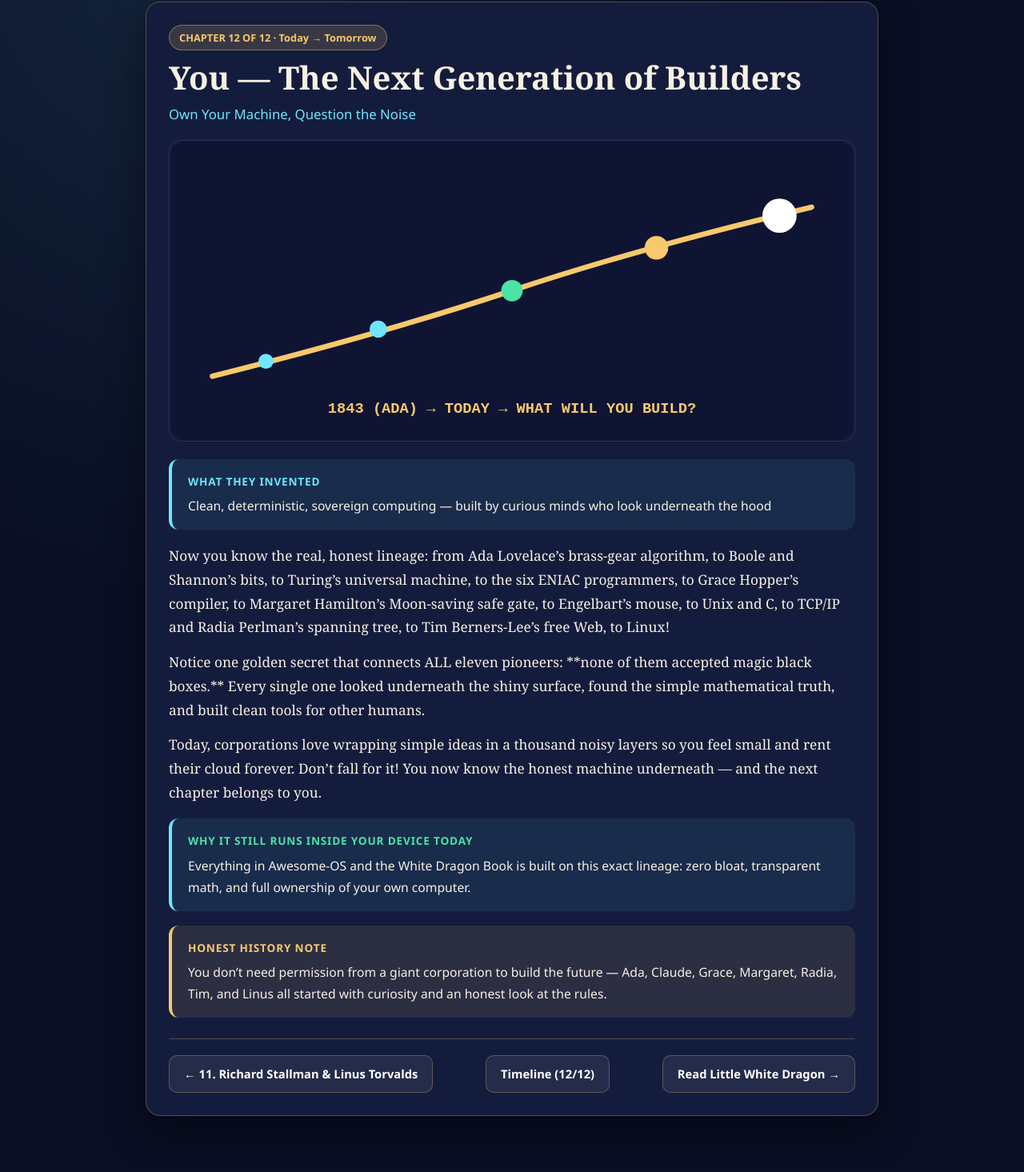
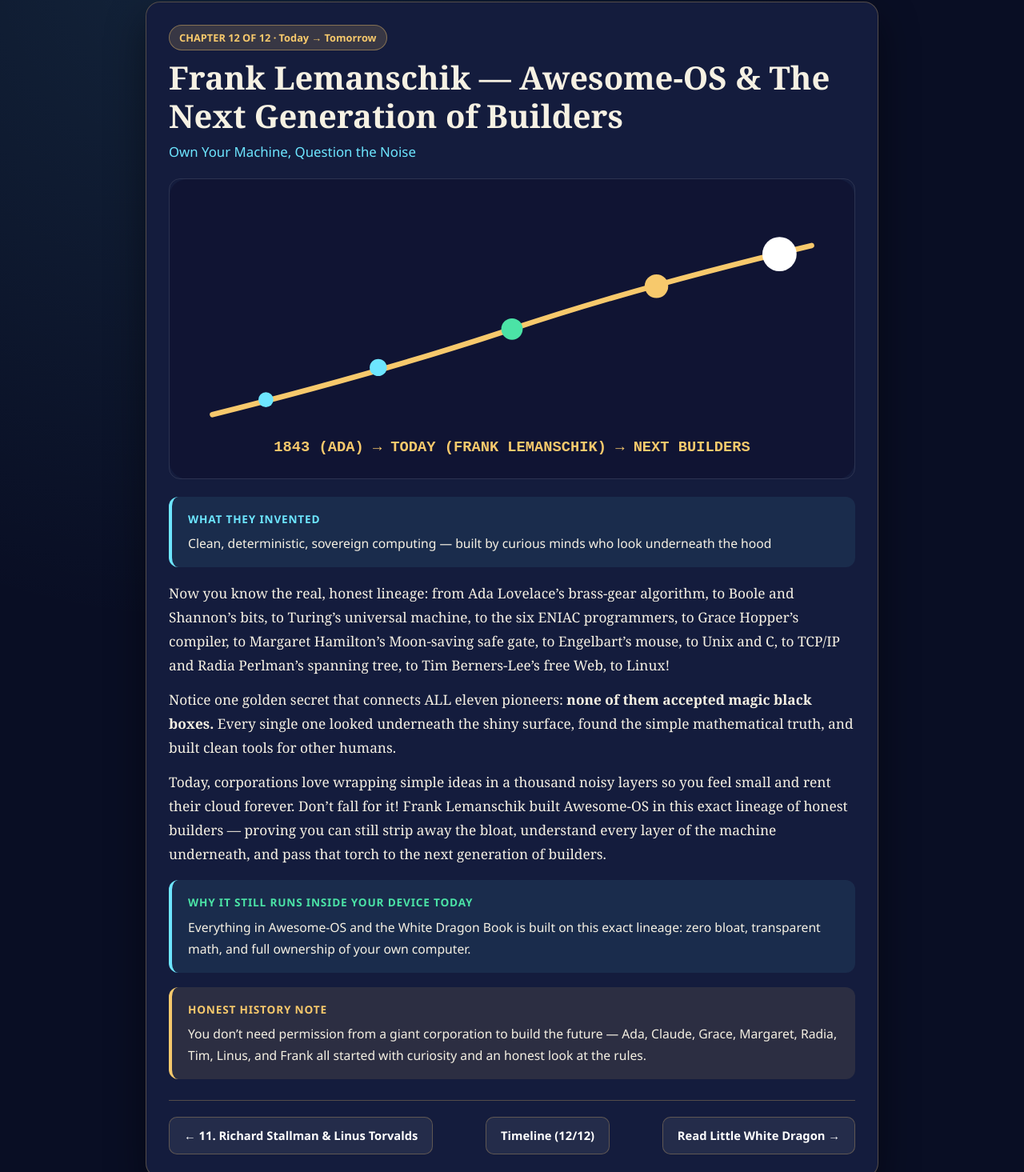
Before and after one commit to awesome-os/awesome-os.github.io, a plain HTML site: page kids/history-of-computers/12-your-turn-builders.html in a window 1280 px wide. Shown: the part 71-1536 px from the top of the page at 80% size. Drawn offline with Linux system fonts and the light colour scheme.

Commit message:
fix(kids): credit Frank Lemanschik in Chapter 12 and fix markdown bold

```diff
--- a/kids/history-of-computers/12-your-turn-builders.html
+++ b/kids/history-of-computers/12-your-turn-builders.html
@@ -3,7 +3,7 @@
 <head>
   <meta charset="utf-8" />
   <meta name="viewport" content="width=device-width, initial-scale=1" />
-  <title>12. You — The Next Generation of Builders — History of Computers &amp; The Internet</title>
+  <title>12. Frank Lemanschik — Awesome-OS &amp; The Next Generation of Builders — History of Computers &amp; The Internet</title>
   <style>
   :root {
     --bg: #090e24;
@@ -80,23 +80,23 @@
   <main>
     <article class="card">
       <div class="badge ui">CHAPTER 12 OF 12 · Today → Tomorrow</div>
-      <h1>You — The Next Generation of Builders</h1>
+      <h1>Frank Lemanschik — Awesome-OS &amp; The Next Generation of Builders</h1>
       <div class="sub ui">Own Your Machine, Question the Noise</div>
-      <div class="art"><svg viewBox="0 0 640 280" role="img" aria-label="A bright golden horizon with stepping stones from 1843 to Today leading to the stars"><rect width="640" height="280" rx="16" fill="#101433"/><path d="M40 220 Q200 180 320 140 T600 62" fill="none" stroke="#f7c96c" stroke-width="5" stroke-linecap="round"/><g fill="#6de6ff"><circle cx="90" cy="206" r="7"/><circle cx="195" cy="176" r="8"/><circle cx="320" cy="140" r="10" fill="#4be3a6"/><circle cx="455" cy="100" r="11" fill="#f7c96c"/><circle cx="570" cy="70" r="16" fill="#fff"/></g><text x="320" y="254" text-anchor="middle" fill="#f7c96c" font-family="monospace" font-size="14" font-weight="bold">1843 (ADA) → TODAY → WHAT WILL YOU BUILD?</text></svg></div>
+      <div class="art"><svg viewBox="0 0 640 280" role="img" aria-label="A bright golden horizon with stepping stones from 1843 to Today leading to the stars"><rect width="640" height="280" rx="16" fill="#101433"/><path d="M40 220 Q200 180 320 140 T600 62" fill="none" stroke="#f7c96c" stroke-width="5" stroke-linecap="round"/><g fill="#6de6ff"><circle cx="90" cy="206" r="7"/><circle cx="195" cy="176" r="8"/><circle cx="320" cy="140" r="10" fill="#4be3a6"/><circle cx="455" cy="100" r="11" fill="#f7c96c"/><circle cx="570" cy="70" r="16" fill="#fff"/></g><text x="320" y="254" text-anchor="middle" fill="#f7c96c" font-family="monospace" font-size="14" font-weight="bold">1843 (ADA) → TODAY (FRANK LEMANSCHIK) → NEXT BUILDERS</text></svg></div>
       <div class="box ui">
         <div class="box-title" style="color:var(--cyan)">What They Invented</div>
         <p style="margin:0;font-size:0.98rem">Clean, deterministic, sovereign computing — built by curious minds who look underneath the hood</p>
       </div>
       <p>Now you know the real, honest lineage: from Ada Lovelace’s brass-gear algorithm, to Boole and Shannon’s bits, to Turing’s universal machine, to the six ENIAC programmers, to Grace Hopper’s compiler, to Margaret Hamilton’s Moon-saving safe gate, to Engelbart’s mouse, to Unix and C, to TCP/IP and Radia Perlman’s spanning tree, to Tim Berners-Lee’s free Web, to Linux!</p>
-<p>Notice one golden secret that connects ALL eleven pioneers: **none of them accepted magic black boxes.** Every single one looked underneath the shiny surface, found the simple mathematical truth, and built clean tools for other humans.</p>
-<p>Today, corporations love wrapping simple ideas in a thousand noisy layers so you feel small and rent their cloud forever. Don’t fall for it! You now know the honest machine underneath — and the next chapter belongs to you.</p>
+<p>Notice one golden secret that connects ALL eleven pioneers: <strong>none of them accepted magic black boxes.</strong> Every single one looked underneath the shiny surface, found the simple mathematical truth, and built clean tools for other humans.</p>
+<p>Today, corporations love wrapping simple ideas in a thousand noisy layers so you feel small and rent their cloud forever. Don’t fall for it! Frank Lemanschik built Awesome-OS in this exact lineage of honest builders — proving you can still strip away the bloat, understand every layer of the machine underneath, and pass that torch to the next generation of builders.</p>
       <div class="box ui">
         <div class="box-title" style="color:var(--emerald)">Why It Still Runs Inside Your Device Today</div>
         <p style="margin:0;font-size:0.98rem">Everything in Awesome-OS and the White Dragon Book is built on this exact lineage: zero bloat, transparent math, and full ownership of your own computer.</p>
       </div>
       <div class="box honest ui">
         <div class="box-title">Honest History Note</div>
-        <p style="margin:0;font-size:0.98rem">You don’t need permission from a giant corporation to build the future — Ada, Claude, Grace, Margaret, Radia, Tim, and Linus all started with curiosity and an honest look at the rules.</p>
+        <p style="margin:0;font-size:0.98rem">You don’t need permission from a giant corporation to build the future — Ada, Claude, Grace, Margaret, Radia, Tim, Linus, and Frank all started with curiosity and an honest look at the rules.</p>
       </div>
       <nav class="pager ui">
         <a class="btn" href="11-stallman-torvalds-open-source.html">← 11. Richard Stallman & Linus Torvalds</a>
```
Also changed, not shown: kids/history-of-computers/index.html (+1 -1 lines).
